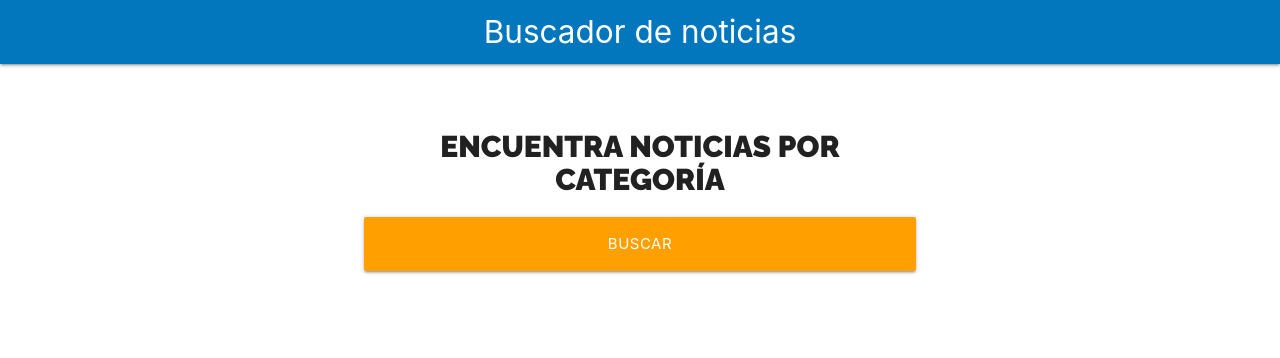
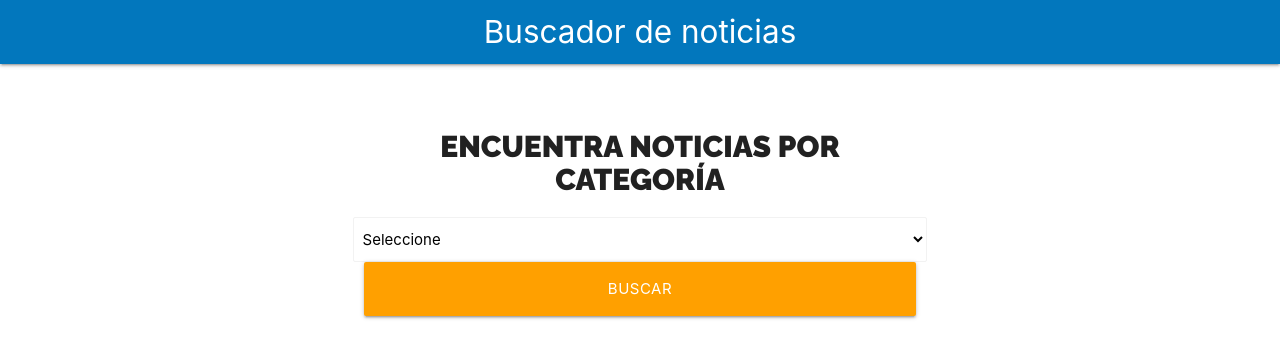
Before and after one commit to Lexxus-Cris/Proyecto-Buscador_Noticias_desde_API, a React (Create React App) app: page / in a window 1280 px wide. Shown: the top 358 px of the page. Built offline with nearby package versions, Linux system fonts and the light colour scheme.

Commit message:
Creando un customhook para un select

```diff
--- a/src/App.js
+++ b/src/App.js
@@ -1,5 +1,6 @@
 import { Fragment } from "react";
 
+// Components
 import Form from "./components/Form";
 import Header from "./components/Header";
 
--- a/src/components/Form.jsx
+++ b/src/components/Form.jsx
@@ -2,19 +2,31 @@ import React from 'react';
 
 import styles from './Form.module.css'
 
+// custom hooks
+import useSelect from '../hooks/useSelect';
+
+
 const Form = () => {
+
+
+   // utilizar customhook
+   const [ categorie, SelectNoticias ] = useSelect();
+
    return (
       <div className={`row ${styles.buscador}`}>
          <div className="col s12 m8 offset-m2">
             <form
             >
                <h2 className={styles.heading}>Encuentra Noticias por Categoría</h2>
+
+               <SelectNoticias />
+
                <div className="input-fiel col s12">
                   <input
                      type="submit"
                      className={`btn-large amber darken-2 ${styles.btn_block}`}
                      value="Buscar"
-                  />
+                     />
                </div>
             </form>
          </div>
--- /dev/null
+++ b/src/hooks/useSelect.jsx
@@ -0,0 +1,22 @@
+import React, {useState} from 'react'
+
+const useSelect = (stateInicial, options) => {
+
+   // state de custom hook
+   const [state, setState] = useState('')
+
+   const SelectNoticias = () => (
+      <select
+         name=""
+         id=""
+         className="browser-default"
+
+      >
+         <option value="">Seleccione</option>
+      </select>
+   )
+
+   return [state, SelectNoticias]
+}
+
+export default useSelect
```
